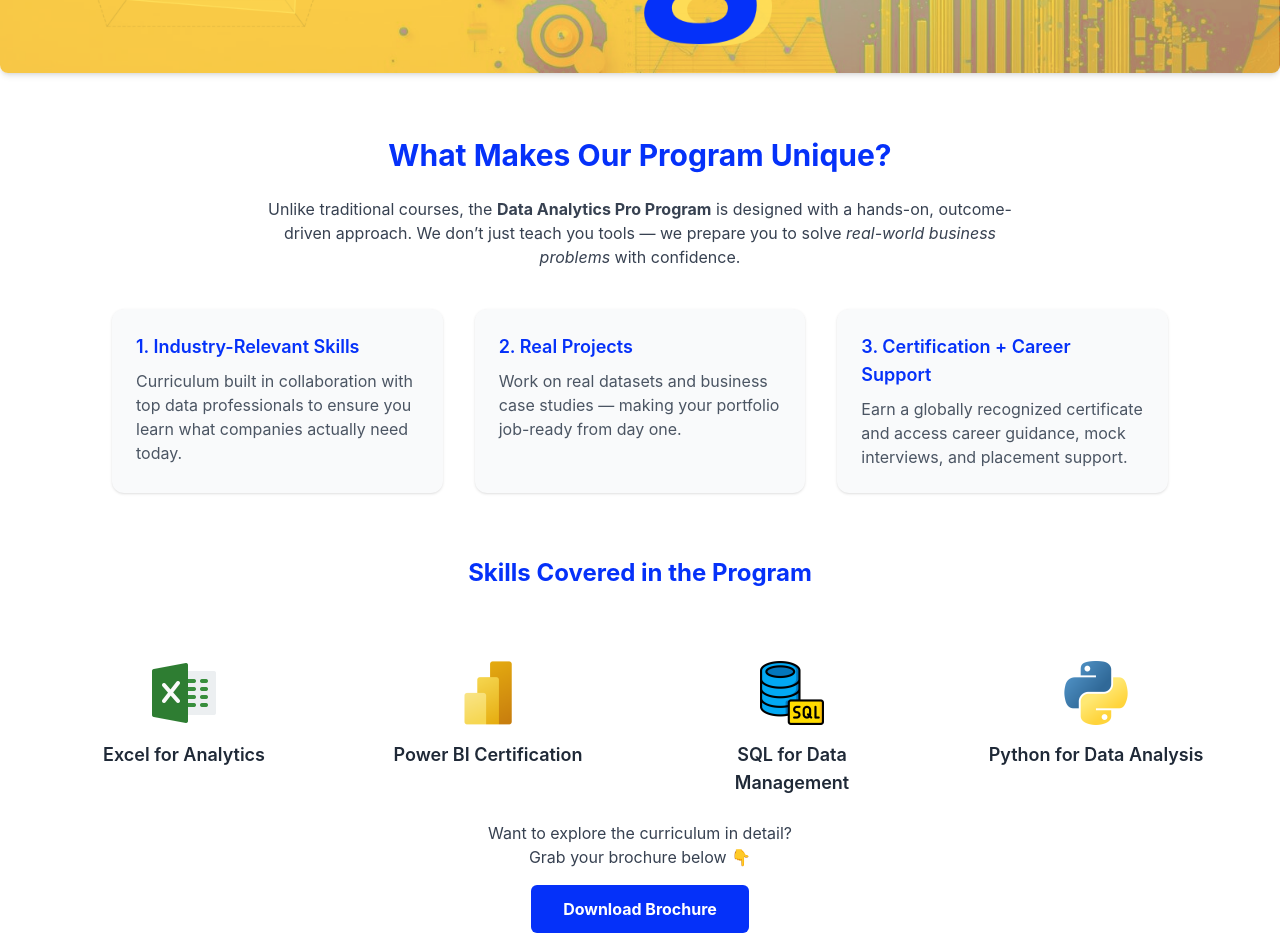
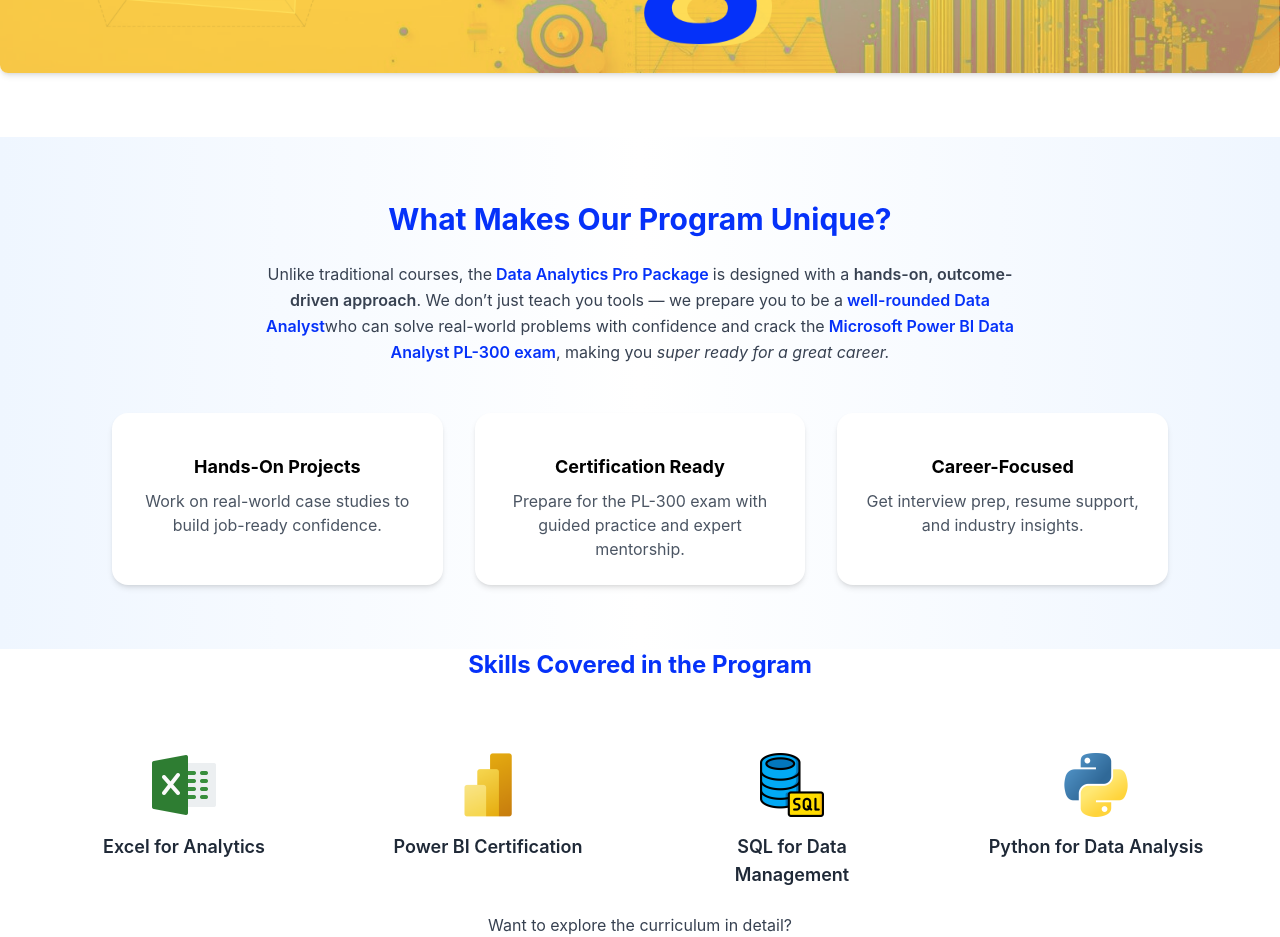
Before and after one commit to sanjeev699/certifa_rebel, a React (Create React App) app: page / in a window 1280 px wide. Shown: the part 4200-5137 px from the top of the page. Built offline with nearby package versions, Linux system fonts and the light colour scheme.

Commit message:
Update ProgramDetailsSection.jsx

```diff
--- a/src/components/ProgramDetailsSection.jsx
+++ b/src/components/ProgramDetailsSection.jsx
@@ -42,33 +42,51 @@ const guides = [
       </div>
 
 {/* USP Section */}
-<div className="max-w-6xl mx-auto px-6 md:px-12 mb-16 text-center">
+<section className="relative py-16 bg-gradient-to-r from-blue-50 via-white to-blue-50">
+  <div className="max-w-6xl mx-auto px-6 md:px-12 text-center">
     <h2 className="text-2xl md:text-3xl font-bold text-brandBlue mb-6">
       What Makes <span className="text-brandBlue">Our Program Unique?</span>
     </h2>
-  <p className="text-gray-700 mb-10 max-w-3xl mx-auto">
-    Unlike traditional courses, the <strong>Data Analytics Pro Program</strong> is
-    designed with a hands-on, outcome-driven approach. We don’t just teach you tools —
-    we prepare you to solve <em>real-world business problems</em> with confidence.
+    <p className="text-gray-700 mb-12 max-w-3xl mx-auto leading-relaxed">
+      Unlike traditional courses, the
+      <span className="text-brandBlue font-semibold"> Data Analytics Pro Package </span>
+      is designed with a <span className="font-semibold">hands-on, outcome-driven approach</span>.
+      We don’t just teach you tools — we prepare you to be a
+      <span className="text-brandBlue font-semibold"> well-rounded Data Analyst</span>
+      who can solve real-world problems with confidence and crack the
+      <span className="text-brandBlue font-semibold"> Microsoft Power BI Data Analyst PL-300 exam</span>,
+      making you <em>super ready for a great career.</em>
     </p>
 
-  <div className="grid grid-cols-1 md:grid-cols-3 gap-8 text-left">
-    <div className="bg-gray-50 rounded-xl shadow p-6 hover:shadow-md transition">
-      <h3 className="text-lg font-semibold text-brandBlue mb-2">1. Industry-Relevant Skills</h3>
-      <p className="text-gray-600">Curriculum built in collaboration with top data professionals to ensure you learn what companies actually need today.</p>
+    {/* USP Points */}
+    <div className="grid grid-cols-1 md:grid-cols-3 gap-8">
+      <div className="p-6 bg-white shadow-md rounded-2xl hover:shadow-xl transition">
+        <div className="flex justify-center mb-4 text-brandBlue text-4xl">
+          <i className="fas fa-laptop-code"></i> {/* icon */}
+        </div>
+        <h3 className="font-bold text-lg mb-2">Hands-On Projects</h3>
+        <p className="text-gray-600">Work on real-world case studies to build job-ready confidence.</p>
       </div>
 
-    <div className="bg-gray-50 rounded-xl shadow p-6 hover:shadow-md transition">
-      <h3 className="text-lg font-semibold text-brandBlue mb-2">2. Real Projects</h3>
-      <p className="text-gray-600">Work on real datasets and business case studies — making your portfolio job-ready from day one.</p>
+      <div className="p-6 bg-white shadow-md rounded-2xl hover:shadow-xl transition">
+        <div className="flex justify-center mb-4 text-brandBlue text-4xl">
+          <i className="fas fa-certificate"></i>
+        </div>
+        <h3 className="font-bold text-lg mb-2">Certification Ready</h3>
+        <p className="text-gray-600">Prepare for the PL-300 exam with guided practice and expert mentorship.</p>
       </div>
 
-    <div className="bg-gray-50 rounded-xl shadow p-6 hover:shadow-md transition">
-      <h3 className="text-lg font-semibold text-brandBlue mb-2">3. Certification + Career Support</h3>
-      <p className="text-gray-600">Earn a globally recognized certificate and access career guidance, mock interviews, and placement support.</p>
+      <div className="p-6 bg-white shadow-md rounded-2xl hover:shadow-xl transition">
+        <div className="flex justify-center mb-4 text-brandBlue text-4xl">
+          <i className="fas fa-briefcase"></i>
+        </div>
+        <h3 className="font-bold text-lg mb-2">Career-Focused</h3>
+        <p className="text-gray-600">Get interview prep, resume support, and industry insights.</p>
       </div>
     </div>
   </div>
+</section>
+
 
 
       {/* Skills Covered */}
```
Lines whose indentation alone changed are shown as unchanged.
